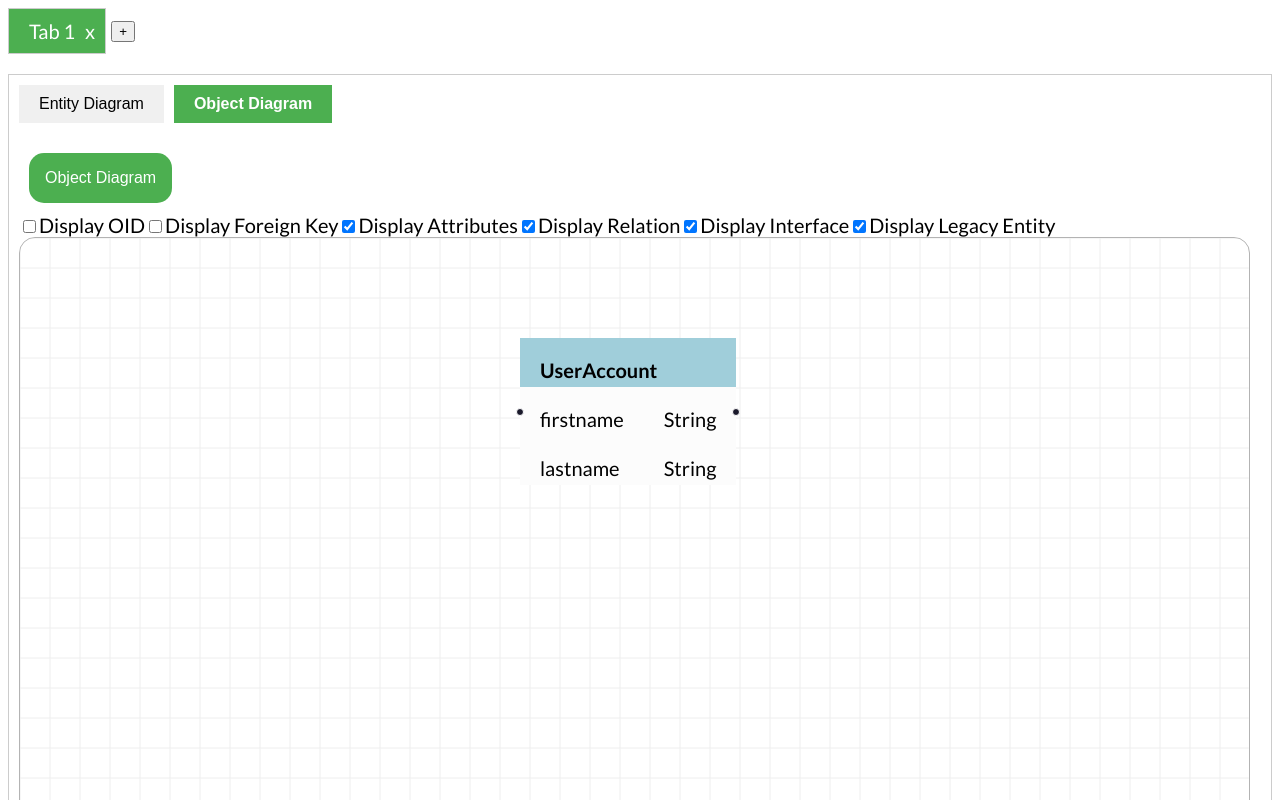
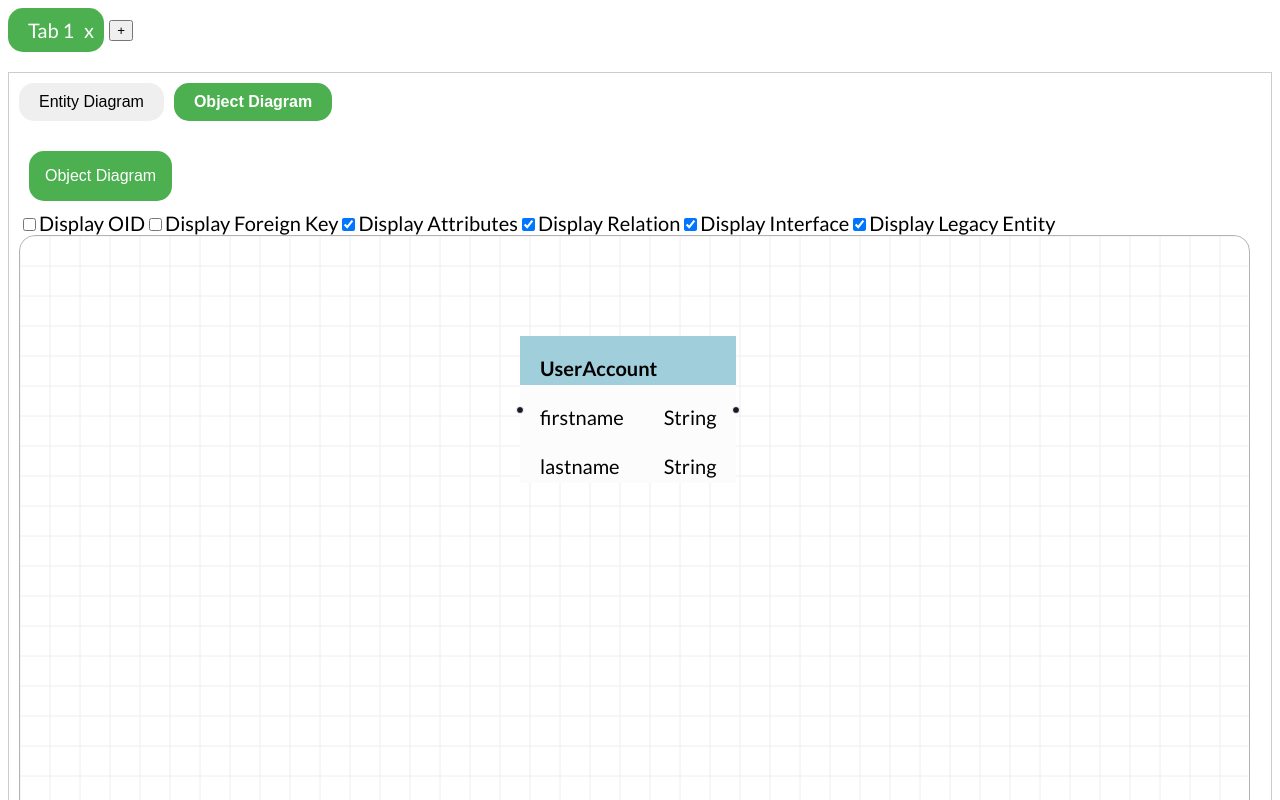
Before and after one commit to katappult/katappult-uml-viewer, a React (Vite) app: page / in a window 1280 px wide. Shown: the top 800 px of the page. Built offline with nearby package versions, Linux system fonts and the light colour scheme.

Commit message:
feat: independent position for each tab

```diff
--- a/src/components/Entity/EntityDiagram.jsx
+++ b/src/components/Entity/EntityDiagram.jsx
@@ -1,8 +1,12 @@
 import {DiagramComponent} from '../DiagramComponent'
 import {EntityTable} from '../Entity/EntityTable'
 
-export const EntityDiagram = () => {
+export const EntityDiagram = ({id}) => {
     return (
-        <DiagramComponent title="Entity Diagram" TableComponent={EntityTable} flowKey="Entity" />
+        <DiagramComponent
+            title="Entity Diagram"
+            TableComponent={EntityTable}
+            flowKey={'Entity' + id}
+        />
     )
 }
--- a/src/components/Object/ObjectDiagram.jsx
+++ b/src/components/Object/ObjectDiagram.jsx
@@ -1,11 +1,11 @@
 import {DiagramComponent} from '../DiagramComponent'
 import {ObjectTable} from '../Object/ObjectTable'
-export const ObjectDiagram = () => {
+export const ObjectDiagram = ({id}) => {
     return (
         <DiagramComponent
             title="Object Diagram"
             TableComponent={ObjectTable}
-            flowKey="object"
+            flowKey={'object' + id}
         />
     )
 }
--- a/src/components/ReactFlowcontainer.jsx
+++ b/src/components/ReactFlowcontainer.jsx
@@ -33,7 +33,7 @@ export const ReactFlowContainer = ({
     }, [flowKey, viewport])
 
     const handleNodeDragStop = (event, node) => {
-        updateNodePosition(node.id, node.position)
+        updateNodePosition(node.id, node.position, flowKey)
     }
 
     const handleInit = useCallback(
--- a/src/components/TabParent.jsx
+++ b/src/components/TabParent.jsx
@@ -3,11 +3,11 @@ import {Tabs} from './Tabs'
 
 export const TabParent = () => {
     const [tabs, setTabs] = useState([
-        {id: 1, title: 'Tab 1', component: <Tabs />},
+        {id: 1, title: 'Tab 1', component: <Tabs id={1}/>},
     ])
     const [activeTab, setActiveTab] = useState(tabs[0].id)
     const [editingTab, setEditingTab] = useState(null)
-    const [nextTabId, setNextTabId] = useState(2)
+    const [nextTabId, setNextTabId] = useState(2) // Tracks the next ID to be assigned
 
     // Add a new tab with a limit of 5 tabs
     const addTab = () => {
@@ -19,17 +19,23 @@ export const TabParent = () => {
         const newTab = {
             id: nextTabId,
             title: `Tab ${nextTabId}`,
-            component: <Tabs />,
+            component: <Tabs id={nextTabId}/>,
         }
         setTabs([...tabs, newTab])
         setActiveTab(newTab.id) // Set the new tab as active
         setNextTabId(nextTabId + 1) // Increment the ID for the next tab
     }
 
-    // Delete a tab
+    // Delete a tab with a restriction to keep at least one tab
     const deleteTab = id => {
+        if (tabs.length === 1) {
+            alert('You cannot delete the last remaining tab.')
+            return
+        }
+
         const filteredTabs = tabs.filter(tab => tab.id !== id)
         setTabs(filteredTabs)
+
         // If the active tab is deleted, set the active tab to the first one
         if (activeTab === id && filteredTabs.length > 0) {
             setActiveTab(filteredTabs[0].id)
@@ -68,7 +74,7 @@ export const TabParent = () => {
                             />
                         ) : (
                             <span
-                                onClick={e => {
+                                onDoubleClick={e => {
                                     e.stopPropagation()
                                     setEditingTab(tab.id)
                                 }}
--- a/src/components/Tabs.jsx
+++ b/src/components/Tabs.jsx
@@ -2,7 +2,7 @@ import {useState} from 'react'
 import {EntityDiagram} from '../components/Entity/EntityDiagram'
 import {ObjectDiagram} from '../components/Object/ObjectDiagram'
 import {ReactFlowProvider} from '@xyflow/react'
-export const Tabs = () => {
+export const Tabs = ({id}) => {
     const [activeTab, setActiveTab] = useState('object')
 
     return (
@@ -24,12 +24,12 @@ export const Tabs = () => {
             <div>
                 {activeTab === 'entity' && (
                     <ReactFlowProvider>
-                        <EntityDiagram />
+                        <EntityDiagram id={id} />
                     </ReactFlowProvider>
                 )}
                 {activeTab === 'object' && (
                     <ReactFlowProvider>
-                        <ObjectDiagram />
+                        <ObjectDiagram id={id} />
                     </ReactFlowProvider>
                 )}
             </div>
--- a/src/index.css
+++ b/src/index.css
@@ -163,7 +163,8 @@ table.minimalistBlack thead th {
 .tab-buttons button {
     padding: 10px 20px;
     border: none;
-    background-color: #f0f0f0;
+    border-radius: 15px;
+
     cursor: pointer;
     font-size: 16px;
     transition: background-color 0.3s ease;
@@ -171,12 +172,14 @@ table.minimalistBlack thead th {
 
 .tab-buttons button:hover {
     background-color: #ddd;
+    border-radius: 15px;
 }
 
 .tab-buttons button.active {
     background-color: var(--dropbtn-bg-color);
     color: white;
     font-weight: bold;
+    border-radius: 15px;
 }
 
 .tabs {
@@ -187,9 +190,11 @@ table.minimalistBlack thead th {
 
 .tab {
     padding: 10px;
-    border: 1px solid #ccc;
     margin-right: 5px;
     cursor: pointer;
+    border-radius: 15px;
+
+    background-color: var(--link-hover-bg-color);
 }
 
 .tab.active {
--- a/src/utils.js
+++ b/src/utils.js
@@ -85,8 +85,8 @@ export const createUserAccountNodeTable = title => {
 }
 
 // Function to store the position of a node in local storage when it's moved
-export const updateNodePosition = (nodeId, position) => {
-    localStorage.setItem(`nodePosition_${nodeId}`, JSON.stringify(position))
+export const updateNodePosition = (nodeId, position,flowkey) => {
+    localStorage.setItem(`nodePosition_${flowkey}_${nodeId}`, JSON.stringify(position))
 }
 
 export const createInterfaceNodesTable = knoers => {
```
